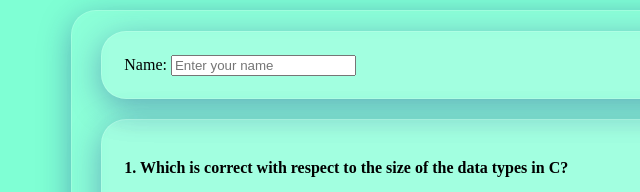
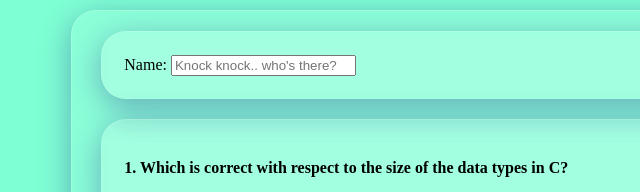
Before and after one commit to ArkHunt26/TestWebsite, a website: page Test_website_v1/code/tokens/token3.html in a window 1280 px wide. Shown: the top 192 px of the page, 0-640 px from the left. Drawn offline with Linux system fonts and the light colour scheme.

Commit message:
placeholder update

```diff
--- a/Test_website_v1/code/tokens/token3.html
+++ b/Test_website_v1/code/tokens/token3.html
@@ -12,7 +12,7 @@
         <div class="q_paper_base">
             <div class="q_block">
                 <label for="name">Name:</label>
-                <input type="text" name="name" id="name" placeholder="Enter your name">
+                <input type="text" name="name" id="name" placeholder="Knock knock.. who's there?">
             </div>
             <div class="q_block">
                 <p>1. Which is correct with respect to the size of the data types in C?</p>
```
Also changed, not shown: Test_website_v1/code/tokens/token1.html (+1 -1 lines), Test_website_v1/code/tokens/token2.html (+1 -1 lines), Test_website_v1/code/tokens/token4.html (+1 -1 lines).
